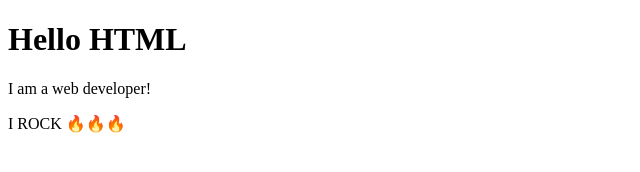
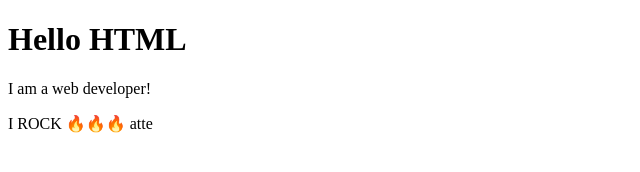
Before and after one commit to AtteKu/iot-ja-web, a plain HTML site: page frontend/index.html in a window 1280 px wide. Shown: the full height of the page, 0-640 px from the left. Drawn offline with Linux system fonts and the light colour scheme.

Commit message:
muokkaus

```diff
--- a/frontend/index.html
+++ b/frontend/index.html
@@ -7,6 +7,7 @@
 <body>
   <h1>Hello HTML</h1>
   <p>I am a web developer!</p>
-  <p>I ROCK 🔥🔥🔥</p>
+  <p>I ROCK 🔥🔥🔥 atte</p>
+
 </body>
 </html>
```
